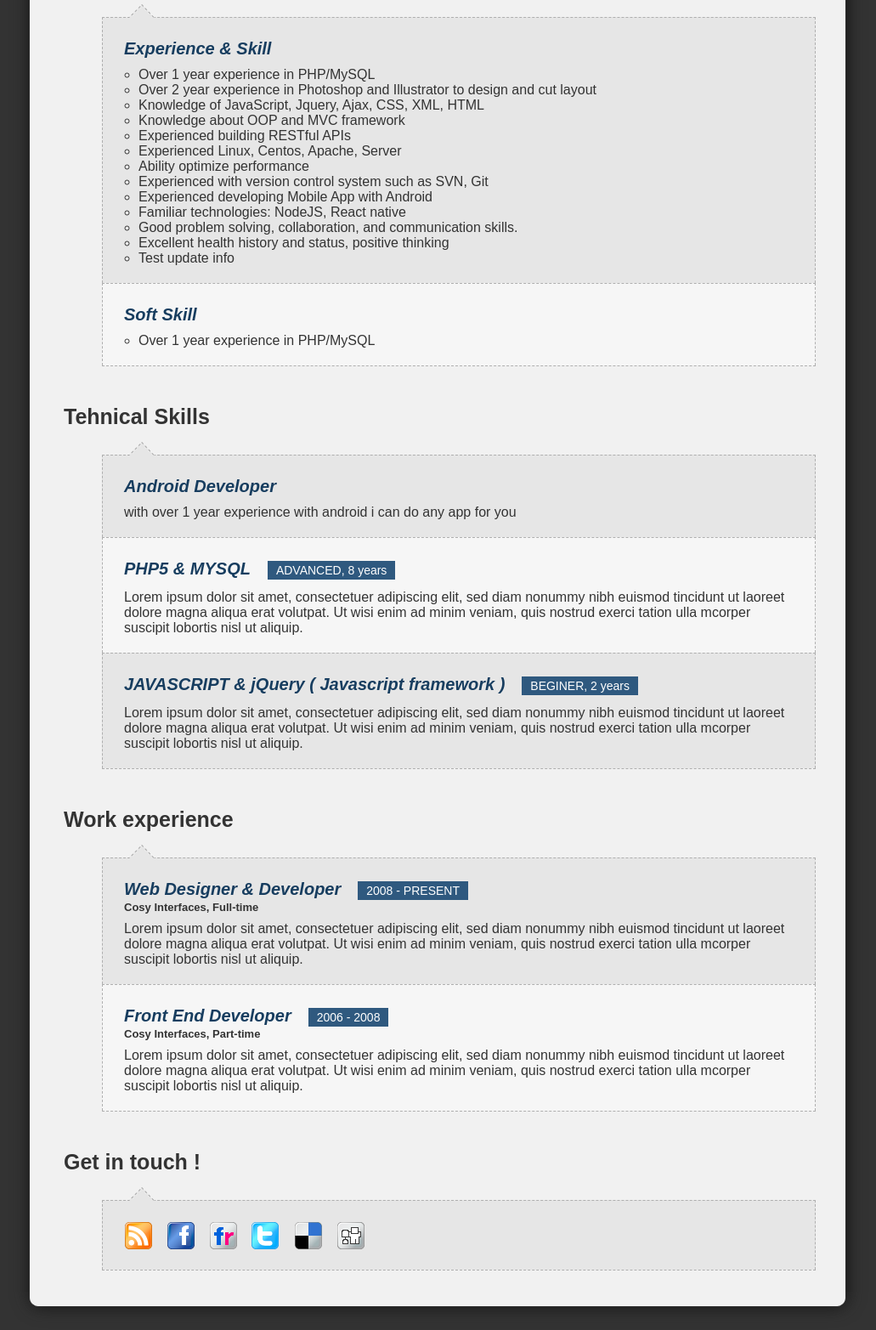
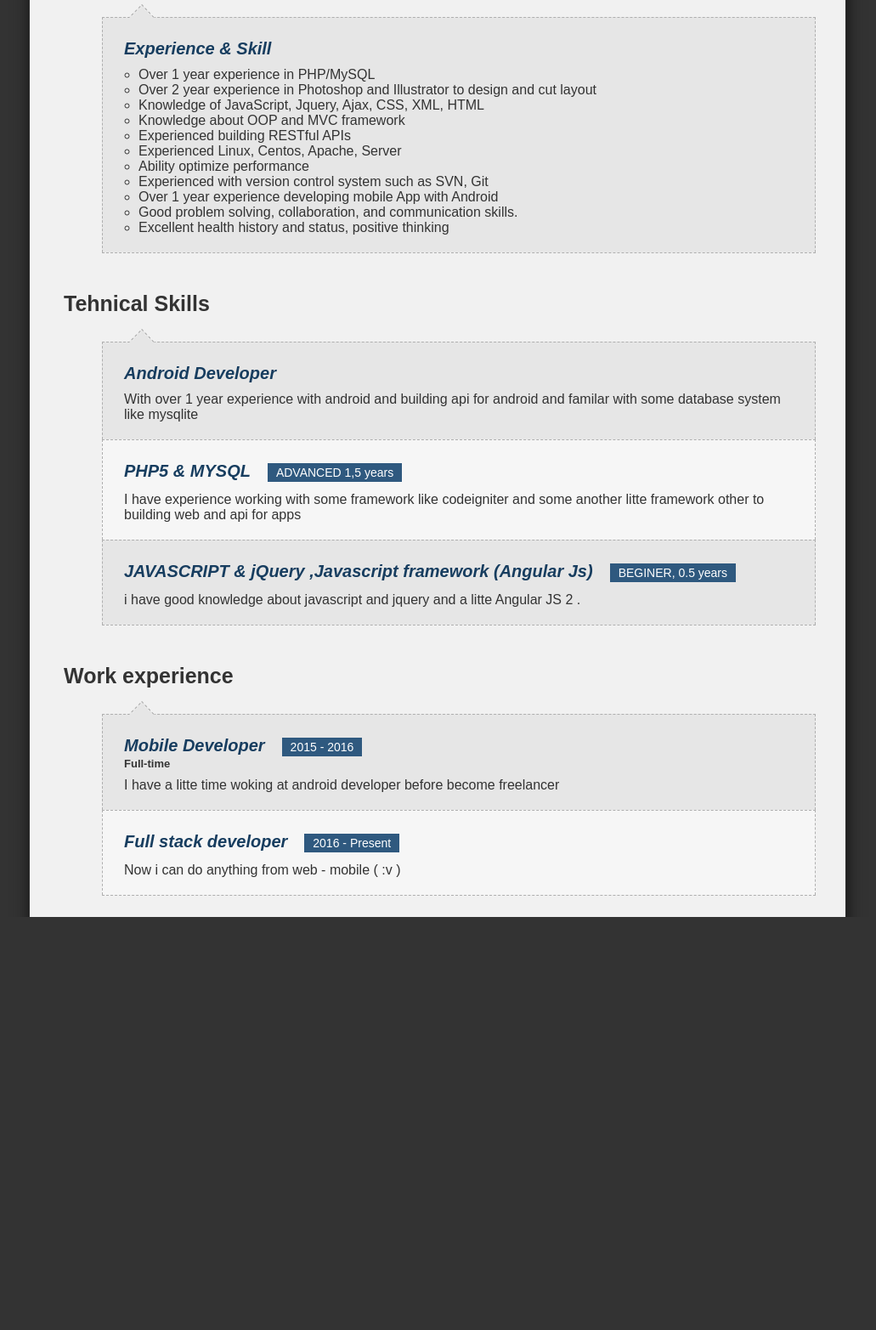
Before and after one commit to vuidang/vuidang.github.io, a plain HTML site: page index.html in a window 1280 px wide. Shown: the part 439-2004 px from the top of the page at 85% size, without its empty margins (123-1154 px from the left). After the commit the page ends 1518 px from the top, so only its background shows below. Drawn offline with Linux system fonts and the light colour scheme.

Commit message:
add some new future

```diff
--- a/index.html
+++ b/index.html
@@ -54,17 +54,9 @@
                         <li> Experienced Linux, Centos, Apache, Server</li>
                         <li> Ability optimize performance</li>
                         <li> Experienced with version control system such as SVN, Git</li>
-                        <li> Experienced developing Mobile App with Android</li>
-                        <li> Familiar technologies: NodeJS, React native </li>
+                        <li> Over 1 year experience developing mobile App with Android</li>
                         <li> Good problem solving, collaboration, and communication skills.</li>
                         <li> Excellent health history and status, positive thinking </li>
-                        <li> Test update info  </li>
-                    </ul>
-               </li>
-               <li>
-                    <h3>Soft Skill</h3><br>
-                    <ul>
-                        <li> Over 1 year experience in PHP/MySQL</li>
                     </ul>
                </li>
            </ul>
@@ -75,102 +67,44 @@
                <li>
                     <h3>Android Developer</h3> <br>
                     <p class="description">
-                         with over 1 year experience with android i can do any app for you
+                         With over 1 year experience with android and building api for android and familar with some database system like mysqlite
                     </p>
                </li>
                <li>
-                    <h3>PHP5 &amp; MYSQL</h3>  <h5> ADVANCED, 8 years </h5>
+                    <h3>PHP5 &amp; MYSQL</h3>  <h5> ADVANCED 1,5 years </h5>
 
                     <p class="description">
-                         Lorem ipsum dolor sit amet, consectetuer adipiscing elit, sed diam nonummy nibh euismod tincidunt ut  laoreet dolore magna aliqua erat volutpat.
-                         Ut wisi enim ad minim veniam, quis nostrud exerci tation ulla  mcorper suscipit lobortis nisl ut aliquip.
+                         I have experience working with some framework like codeigniter and some another litte framework other to building web and api for apps
                     </p>
                </li>
                <li>
 
-                    <h3>JAVASCRIPT &amp; jQuery ( Javascript framework ) </h3>  <h5> BEGINER, 2 years </h5>
+                    <h3>JAVASCRIPT &amp; jQuery ,Javascript framework  (Angular Js)</h3>  <h5> BEGINER, 0.5 years </h5>
 
                     <p class="description">
-                         Lorem ipsum dolor sit amet, consectetuer adipiscing elit, sed diam nonummy nibh euismod tincidunt ut  laoreet dolore magna aliqua erat volutpat.
-                         Ut wisi enim ad minim veniam, quis nostrud exerci tation ulla  mcorper suscipit lobortis nisl ut aliquip.
+                         i have good knowledge about javascript and jquery and a litte Angular JS 2 .
                     </p>
                </li>
-           </ul><!-- End of Tehnical Skills -->
-
-
-           <!-- Begin of Education -->
-           <!-- <h2>Education </h2>
-           <ul class="list">
-               <li class="arrow-up">&nbsp;</li>
-               <li>
-                    <h3> BASIS Charter, Tucson - High school </h3>  <h5> 2002 - 2006 </h5>
-
-                    <div class="description">
-                         Lorem ipsum dolor sit amet, consectetuer adipiscing elit, sed diam nonummy nibh euismod tincidunt ut  laoreet dolore magna aliqua erat volutpat.
-                         Ut wisi enim ad minim veniam, quis nostrud exerci tation ulla  mcorper suscipit lobortis nisl ut aliquip.
-                         <ol>
-                              <li>Lorem ipsum dolor sit amet</li>
-                              <li>Consectetuer adipiscing elit</li>
-                              <li>Sed diam nonummy nibh</li>
-                         </ol>
-                    </div>
-               </li>
-               <li>
-                    <h3>Massachusetts Institute of Technology</h3>  <h5> 2006 - 2010 </h5>
-
-                    <p class="description">
-                         Lorem ipsum dolor sit amet, consectetuer adipiscing elit, sed diam nonummy nibh euismod tincidunt ut  laoreet dolore magna aliqua erat volutpat.
-                         Ut wisi enim ad minim veniam, quis nostrud exerci tation ulla  mcorper suscipit lobortis nisl ut aliquip.
-                    </p>
-               </li>
-           </ul> -->
-           <!-- End of Education -->
-
-            <!-- Begin of Work experience -->
+           </ul>
            <h2>Work experience </h2>
                 <ul class="list">
                       <li class="arrow-up">&nbsp;</li>
                       <li>
-                          <h3> Web Designer &amp; Developer </h3>  <h5> 2008 - PRESENT </h5>
-                          <h6> Cosy Interfaces, Full-time </h6>
+                          <h3> Mobile Developer </h3>  <h5> 2015 - 2016 </h5>
+                          <h6> Full-time </h6>
 
                           <p class="description">
-                              Lorem ipsum dolor sit amet, consectetuer adipiscing elit, sed diam nonummy nibh euismod tincidunt ut  laoreet dolore magna aliqua erat volutpat.
-                              Ut wisi enim ad minim veniam, quis nostrud exerci tation ulla  mcorper suscipit lobortis nisl ut aliquip.
+                              I have a litte time woking at android developer before become freelancer
                           </p>
                       </li>
                       <li>
-                          <h3> Front End Developer </h3>  <h5> 2006 - 2008</h5>
-                          <h6> Cosy Interfaces, Part-time </h6>
-
+                          <h3> Full stack developer </h3>  <h5> 2016 - Present</h5>
                           <p class="description">
-                              Lorem ipsum dolor sit amet, consectetuer adipiscing elit, sed diam nonummy nibh euismod tincidunt ut  laoreet dolore magna aliqua erat volutpat.
-                              Ut wisi enim ad minim veniam, quis nostrud exerci tation ulla  mcorper suscipit lobortis nisl ut aliquip.
+                              Now i can do anything from web - mobile ( :v )
                           </p>
                       </li>
 
            </ul>
-              <!-- End of Work experience -->
-
-              <!-- Begin of Get in touch -->
-              <h2 id="get_in_touch">Get in touch !</h2>
-                     <ul class="list">
-    				     <li class="arrow-up">&nbsp;</li>
-    				     <li>
-    					        <ul id="social">
-    								<li id="RSS" title="RSS feed"><a href="#"></a></li>
-    								<li id="facebook" title="Facebook"><a href="#"></a></li>
-    								<li id="flikr" title="Flikr"><a href="#"></a></li>
-    								<li id="twitter" title="Twitter"><a href="#"></a></li>
-    								<li id="delicios" title="Delicios"><a href="#"></a></li>
-    								<li id="digg" title="Digg"><a href="#"></a></li>
-    							</ul>
-
-    					 </li>
-               </ul><!-- End of Get in touch -->
-       </div><!-- End of Midle content -->
-       <div id="bottom-content">&nbsp;</div>
-
 </div><!-- End of Main -->
 
 <script src="js/jquery-1.4.js" type="text/javascript"></script>
```
